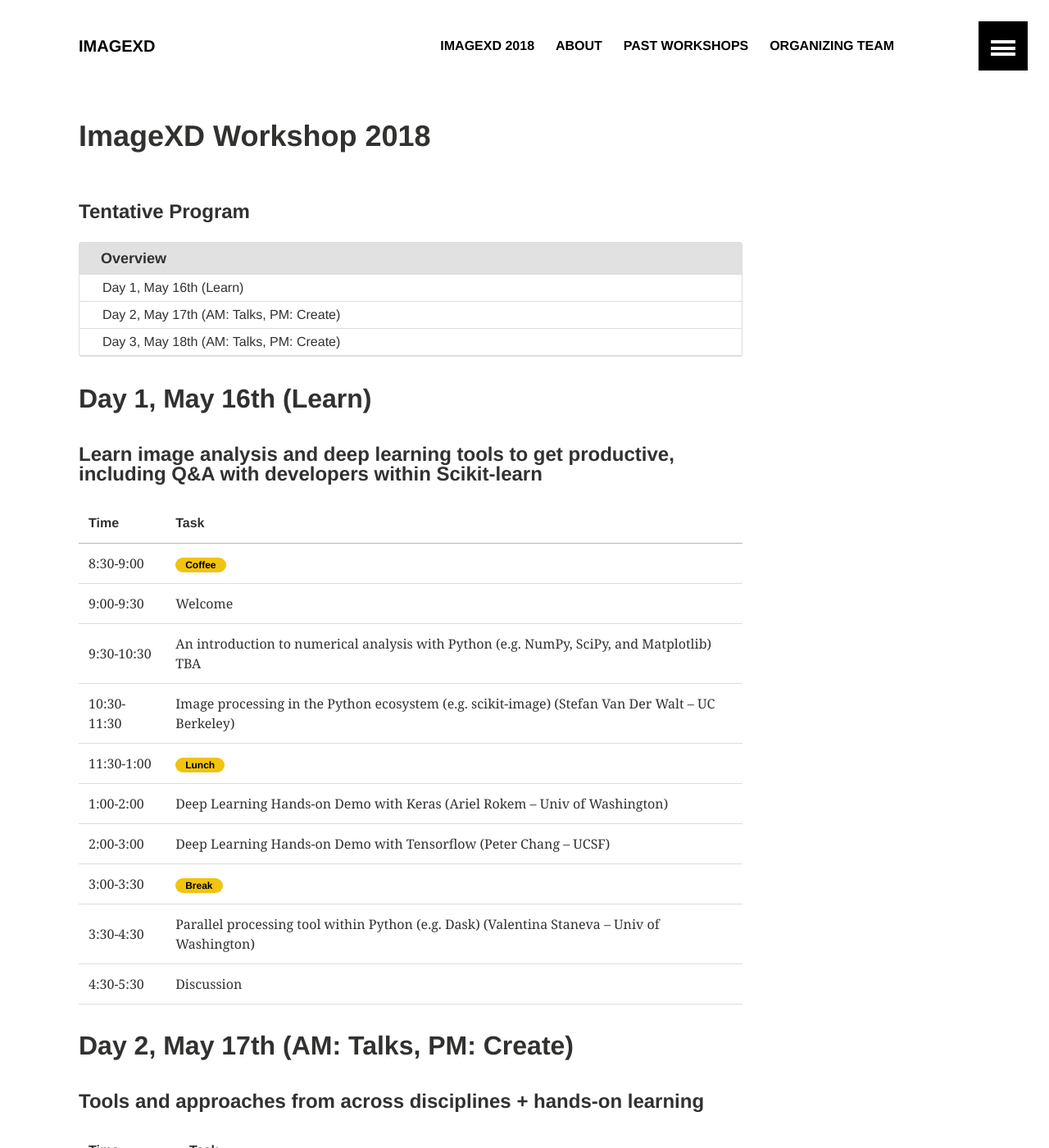
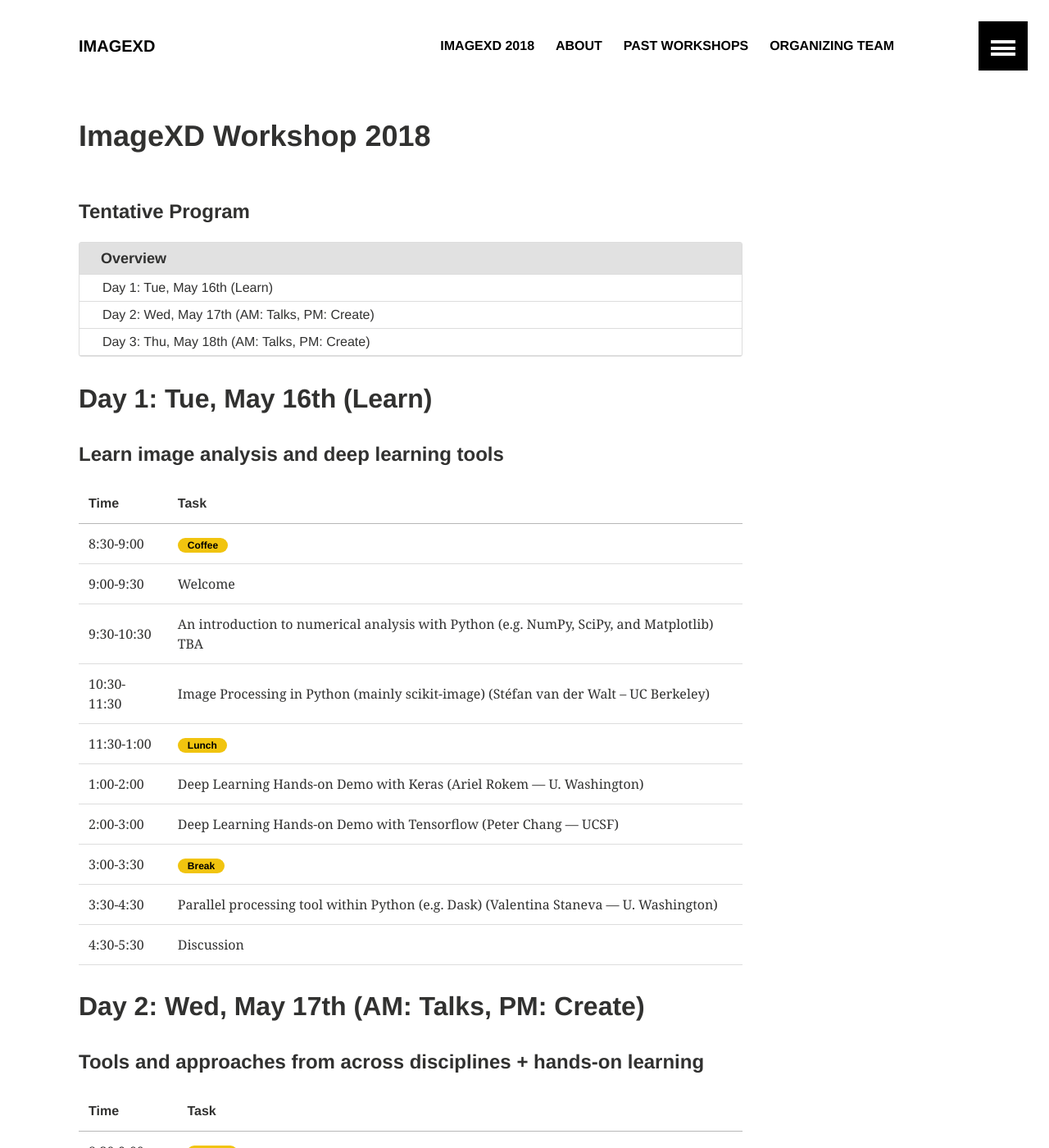
Before and after one commit to imagexd/imagexd.github.io, a Jekyll site: the page built from programs/imagexd2018.md, in a window 1280 px wide and 1400 px high. Shown: the whole window at 82% size. Built offline with Jekyll 4.4.1, drawn with Linux system fonts in a browser that asks for light colours; some of the changed text lies outside the part shown.

Commit message:
More program tweaks

```diff
--- a/programs/imagexd2018.md
+++ b/programs/imagexd2018.md
@@ -14,9 +14,9 @@ image:
 
 {% include toc.html %}
 
-## Day 1, May 16th (Learn)
+## Day 1: Tue, May 16th (Learn)
 
-#### Learn image analysis and deep learning tools to get productive, including Q&A with developers within Scikit-learn
+#### Learn image analysis and deep learning tools
 
 | Time        | Task    |
 |:------------|:--------|
@@ -24,20 +24,20 @@ image:
 | 9:00-9:30   | Welcome |
 |----
 | 9:30-10:30  | An introduction to numerical analysis with Python (e.g. NumPy, SciPy, and Matplotlib) TBA |
-| 10:30-11:30 | Image processing in the Python ecosystem (e.g. scikit-image) (Stefan Van Der Walt -- UC Berkeley) |
+| 10:30-11:30 | Image Processing in Python (mainly scikit-image) (Stéfan van der Walt -- UC Berkeley) |
 |----
 | 11:30-1:00  | <span class="badge warning">Lunch</span>   |
 |----
-| 1:00-2:00   | Deep Learning Hands-on Demo with Keras (Ariel Rokem -- Univ of Washington) |
-| 2:00-3:00   | Deep Learning Hands-on Demo with Tensorflow (Peter Chang -- UCSF)   |
+| 1:00-2:00   | Deep Learning Hands-on Demo with Keras (Ariel Rokem --- U. Washington)    |
+| 2:00-3:00   | Deep Learning Hands-on Demo with Tensorflow (Peter Chang --- UCSF)  |
 |----
 | 3:00-3:30   | <span class="badge warning">Break</span>   |
 |----
-| 3:30-4:30   | Parallel processing tool within Python (e.g. Dask) (Valentina Staneva -- Univ of Washington) |
+| 3:30-4:30   | Parallel processing tool within Python (e.g. Dask) (Valentina Staneva --- U. Washington) |
 |----
 | 4:30-5:30   | Discussion |
 
-## Day 2, May 17th (AM: Talks, PM: Create)
+## Day 2: Wed, May 17th (AM: Talks, PM: Create)
 
 #### Tools and approaches from across disciplines + hands-on learning
 
@@ -46,14 +46,14 @@ image:
 | 8:30-9:00   | <span class="badge warning">Coffee</span>  |
 |----
 | 9:00-9:30   | TBA |
-| 9:30-10:00  | Duygu Tosun -- The Center for Imaging of Neurodegenerative Diseases  -- UCSF |
-| 10:00-10:30 | James Coughlan -- Computer vision for the visually impaired -- SKERI |
+| 9:30-10:00  | Duygu Tosun --- The Center for Imaging of Neurodegenerative Diseases  --- UCSF |
+| 10:00-10:30 | James Coughlan --- Computer vision for the visually impaired --- SKERI |
 |----
 | 10:30-10:50  | <span class="badge warning">Break</span>   |
 |----
 | 10:50-11:20  | TBA  |
 | 11:20-11:50  | Planet |
-| 11:50-12:20  | John Canny -- Deep net visualization, interpretable driving  -- UC Berkeley |
+| 11:50-12:20  | John Canny --- Deep net visualization, interpretable driving  --- UC Berkeley |
 |----
 | 12:20-12:45  | <span class="badge warning">Lunch</span>  |
 | 12:45-1:45   | <span class="badge success">Panel over lunch</span> |
@@ -63,7 +63,7 @@ image:
 | 5:00-7:00    | <span class="badge danger">Social Event:</span> <br/> Details to follow |
 
 
-## Day 3, May 18th (AM: Talks, PM: Create)
+## Day 3: Thu, May 18th (AM: Talks, PM: Create)
 
 ### Tools and approaches from across disciplines + hands-on learning
 
@@ -72,14 +72,14 @@ image:
 |:------------|:--------|
 | 8:30-9:00   | <span class="badge warning">Coffee</span>  |
 |----
-| 9:00-9:30   | Ashish Raj -- omputer vision, signal processing, graph theory, medical imaging and informatics -- UCSF  |
-| 9:30-10:00  | Janine Lupo -- Surbeck Laboratory of Advanced Imaging -- UCSF |
+| 9:00-9:30   | Ashish Raj --- omputer vision, signal processing, graph theory, medical imaging and informatics --- UCSF  |
+| 9:30-10:00  | Janine Lupo --- Surbeck Laboratory of Advanced Imaging --- UCSF |
 | 10:00-10:30 | TBA |
 |----
 | 10:30-10:50  | <span class="badge warning">Break</span>   |
 |----
-| 10:50-11:20  | Interactive Analysis and Visualization of Large Images in the Web Browser (Matt McCormick -- Kitware )  |
-| 11:20-11:50  | Deep learning for object detection/classification in Electron Microscopy (Maxim Ziatdinov -- Oak Ridge National Laboratory)  |
+| 10:50-11:20  | Interactive Analysis and Visualization of Large Images in the Web Browser (Matt McCormick --- Kitware )  |
+| 11:20-11:50  | Deep learning for object detection/classification in Electron Microscopy (Maxim Ziatdinov --- Oak Ridge National Laboratory)  |
 | 11:50-12:20  | Chan Zuckerberg Initiative |
 |----
 | 12:20-12:45  | <span class="badge warning">Lunch</span>  |
```
